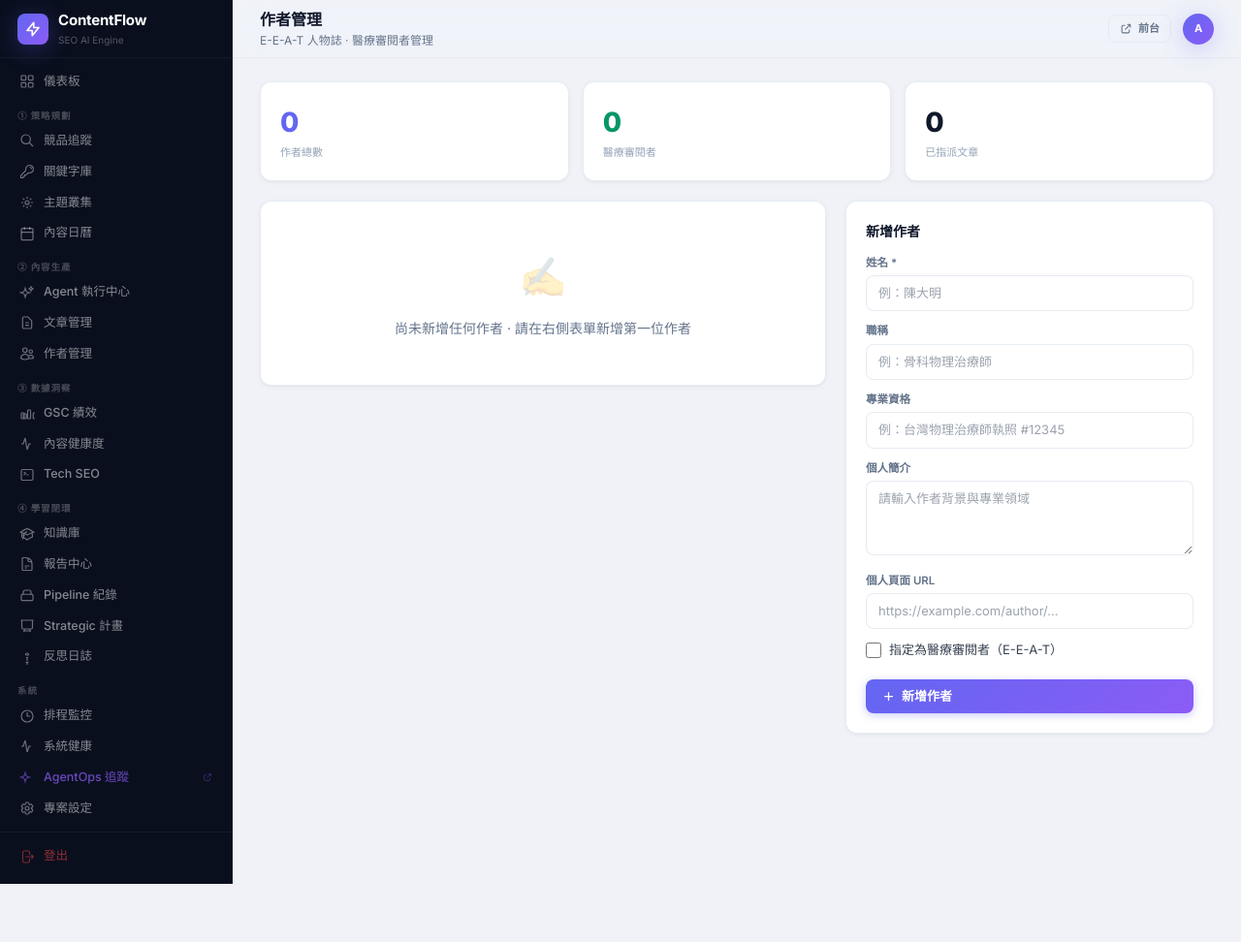
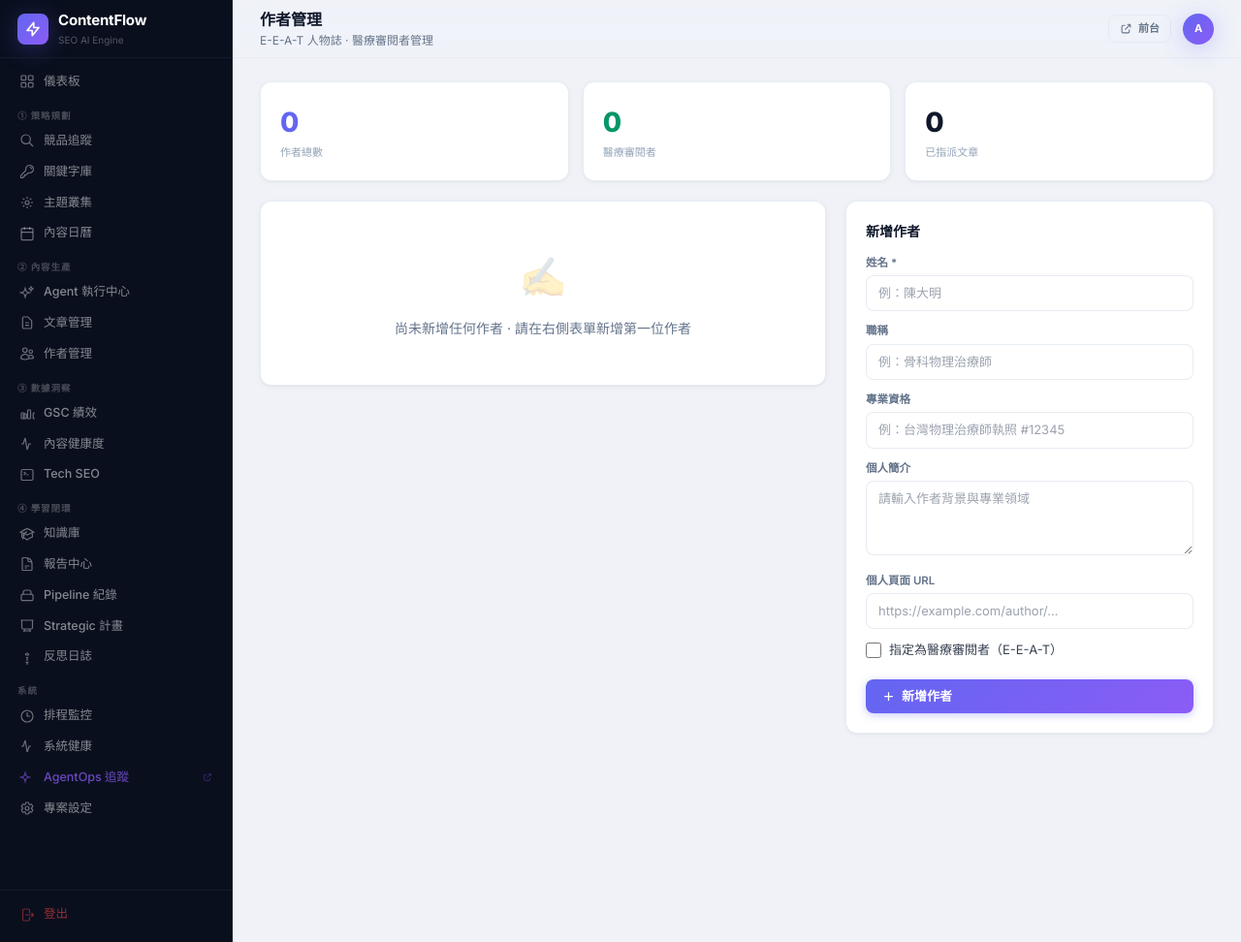
Before and after one commit to joyshotapp/ContentFlow, a Python web app: template src/contentflow/admin/templates/authors.html in a window 1280 px wide. Shown: the whole page at 97% size. Run offline with Jinja, Linux system fonts and the light colour scheme; the template is opened without the code that fills it, so the values that code supplies are empty; some libraries are stand-ins or nearby versions.

Commit message:
fix(admin): enable reliable sidebar scrolling on laptop heights

```diff
--- a/src/contentflow/admin/templates/base.html
+++ b/src/contentflow/admin/templates/base.html
@@ -85,6 +85,8 @@
     .sidebar {
       position: fixed; inset-y: 0; left: 0; z-index: 40;
       width: var(--cf-sidebar-w);
+      height: 100vh;
+      height: 100dvh;
       background: var(--cf-sidebar-bg);
       display: flex; flex-direction: column;
       border-right: 1px solid rgba(255,255,255,0.04);
@@ -105,7 +107,14 @@
     .sidebar-brand-name { color: #fff; font-size: 15px; font-weight: 700; letter-spacing: -0.2px; }
     .sidebar-brand-version { color: rgba(255,255,255,0.3); font-size: 10px; margin-top: 1px; }
 
-    .sidebar-nav { flex: 1; padding: 8px 10px; overflow-y: auto; min-height: 0; }
+    .sidebar-nav {
+      flex: 1;
+      min-height: 0;
+      padding: 8px 10px 16px;
+      overflow-y: auto;
+      overscroll-behavior: contain;
+      -webkit-overflow-scrolling: touch;
+    }
 
     .nav-section-label {
       padding: 12px 8px 2px;
```
